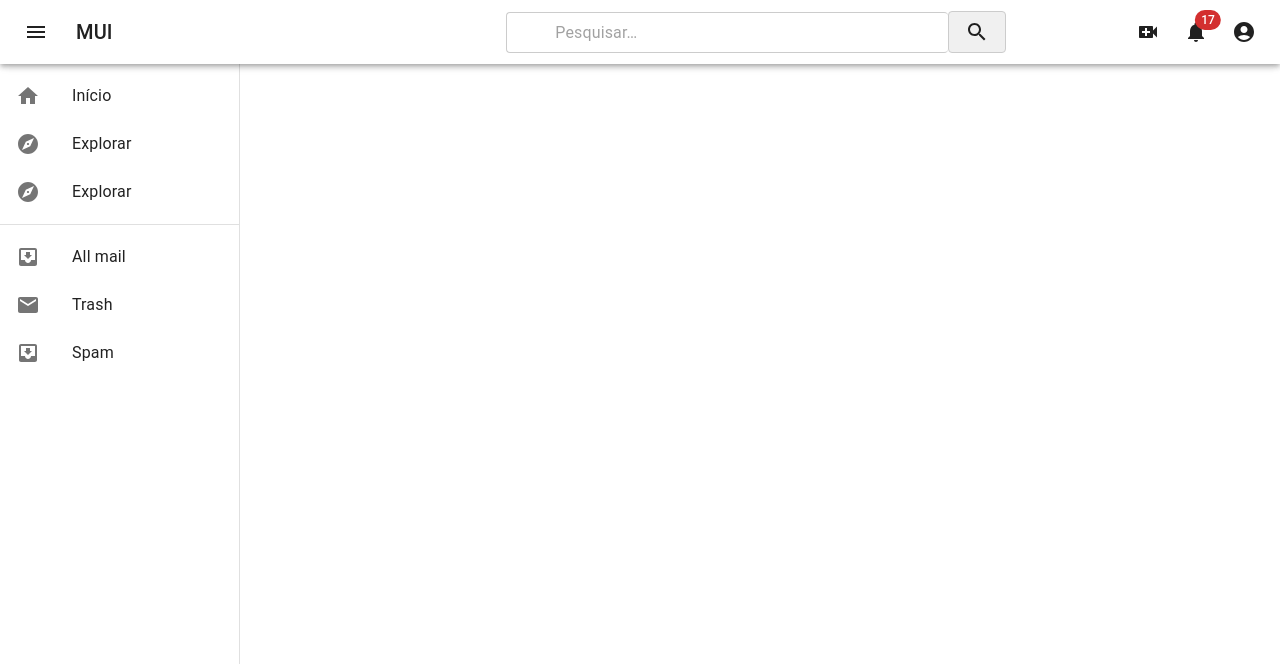
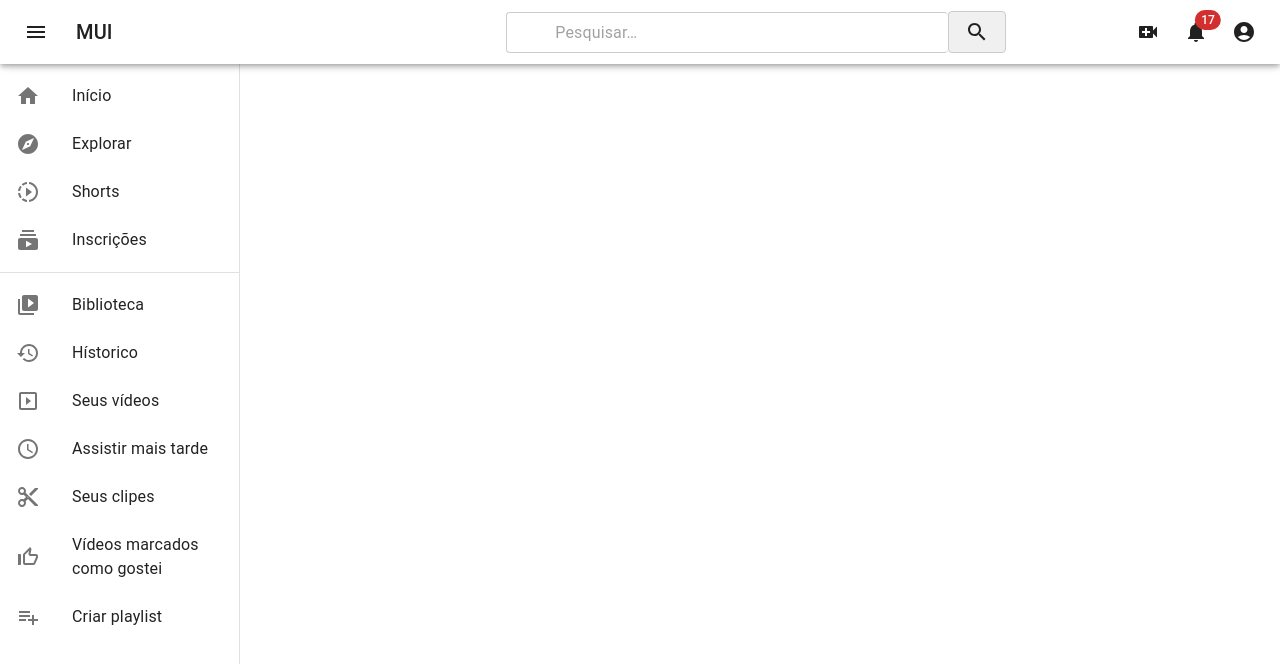
Before and after one commit to GabrielC4rds/youtube, a Next.js app: page / in a window 1280 px wide. Shown: the top 664 px of the page. Built offline with nearby package versions, Linux system fonts and the light colour scheme.

Commit message:
feature(home): create more icons for latBar

```diff
--- a/components/LeftBar/index.js
+++ b/components/LeftBar/index.js
@@ -11,12 +11,19 @@ import ListItem from "@mui/material/ListItem";
 import ListItemButton from "@mui/material/ListItemButton";
 import ListItemIcon from "@mui/material/ListItemIcon";
 import ListItemText from "@mui/material/ListItemText";
-import InboxIcon from "@mui/icons-material/MoveToInbox";
-import MailIcon from "@mui/icons-material/Mail";
 import TopBar from "./../TopBar/index";
 import { useStyles } from "../../pages/HomePage";
 import HomeIcon from "@mui/icons-material/Home";
-import ExploreIcon from '@mui/icons-material/Explore';
+import ExploreIcon from "@mui/icons-material/Explore";
+import SlowMotionVideoIcon from "@mui/icons-material/SlowMotionVideo";
+import SubscriptionsIcon from "@mui/icons-material/Subscriptions";
+import VideoLibraryIcon from "@mui/icons-material/VideoLibrary";
+import SlideshowIcon from "@mui/icons-material/Slideshow";
+import HistoryIcon from "@mui/icons-material/History";
+import AccessTimeIcon from "@mui/icons-material/AccessTime";
+import ContentCutIcon from "@mui/icons-material/ContentCut";
+import ThumbUpOffAltIcon from "@mui/icons-material/ThumbUpOffAlt";
+import PlaylistAddIcon from "@mui/icons-material/PlaylistAdd";
 
 const drawerWidth = 240;
 
@@ -65,30 +72,105 @@ export default function ClippedDrawer() {
             <ListItem disablePadding>
               <ListItemButton>
                 <ListItemIcon>
-                  <ExploreIcon />
+                  <SlowMotionVideoIcon />
                 </ListItemIcon>
                 <ListItemText
                   classes={{ primary: classes.listItemText }}
-                  primary={"Explorar"}
+                  primary={"Shorts"}
+                />
+              </ListItemButton>
+            </ListItem>
+            <ListItem disablePadding>
+              <ListItemButton>
+                <ListItemIcon>
+                  <SubscriptionsIcon />
+                </ListItemIcon>
+                <ListItemText
+                  classes={{ primary: classes.listItemText }}
+                  primary={"Inscrições"}
                 />
               </ListItemButton>
             </ListItem>
           </List>
           <Divider />
           <List>
-            {["All mail", "Trash", "Spam"].map((text, index) => (
-              <ListItem key={text} disablePadding>
+            <ListItem disablePadding>
               <ListItemButton>
                 <ListItemIcon>
-                    {index % 2 === 0 ? <InboxIcon /> : <MailIcon />}
+                  <VideoLibraryIcon />
                 </ListItemIcon>
                 <ListItemText
                   classes={{ primary: classes.listItemText }}
-                    primary={text}
+                  primary={"Biblioteca"}
                 />
               </ListItemButton>
             </ListItem>
-            ))}
+            <ListItem disablePadding>
+              <ListItemButton>
+                <ListItemIcon>
+                  <HistoryIcon />
+                </ListItemIcon>
+                <ListItemText
+                  classes={{ primary: classes.listItemText }}
+                  primary={"Hístorico"}
+                />
+              </ListItemButton>
+            </ListItem>
+            <ListItem disablePadding>
+              <ListItemButton>
+                <ListItemIcon>
+                  <SlideshowIcon />
+                </ListItemIcon>
+                <ListItemText
+                  classes={{ primary: classes.listItemText }}
+                  primary={"Seus vídeos"}
+                />
+              </ListItemButton>
+            </ListItem>
+            <ListItem disablePadding>
+              <ListItemButton>
+                <ListItemIcon>
+                  <AccessTimeIcon />
+                </ListItemIcon>
+                <ListItemText
+                  classes={{ primary: classes.listItemText }}
+                  primary={"Assistir mais tarde"}
+                />
+              </ListItemButton>
+            </ListItem>
+            <ListItem disablePadding>
+              <ListItemButton>
+                <ListItemIcon>
+                  <ContentCutIcon />
+                </ListItemIcon>
+                <ListItemText
+                  classes={{ primary: classes.listItemText }}
+                  primary={"Seus clipes"}
+                />
+              </ListItemButton>
+            </ListItem>
+            <ListItem disablePadding>
+              <ListItemButton>
+                <ListItemIcon>
+                  <ThumbUpOffAltIcon />
+                </ListItemIcon>
+                <ListItemText
+                  classes={{ primary: classes.listItemText }}
+                  primary={"Vídeos marcados como gostei"}
+                />
+              </ListItemButton>
+            </ListItem>
+            <ListItem disablePadding>
+              <ListItemButton>
+                <ListItemIcon>
+                  <PlaylistAddIcon />
+                </ListItemIcon>
+                <ListItemText
+                  classes={{ primary: classes.listItemText }}
+                  primary={"Criar playlist"}
+                />
+              </ListItemButton>
+            </ListItem>
           </List>
         </Box>
       </Drawer>
```
Lines whose indentation alone changed are shown as unchanged.
